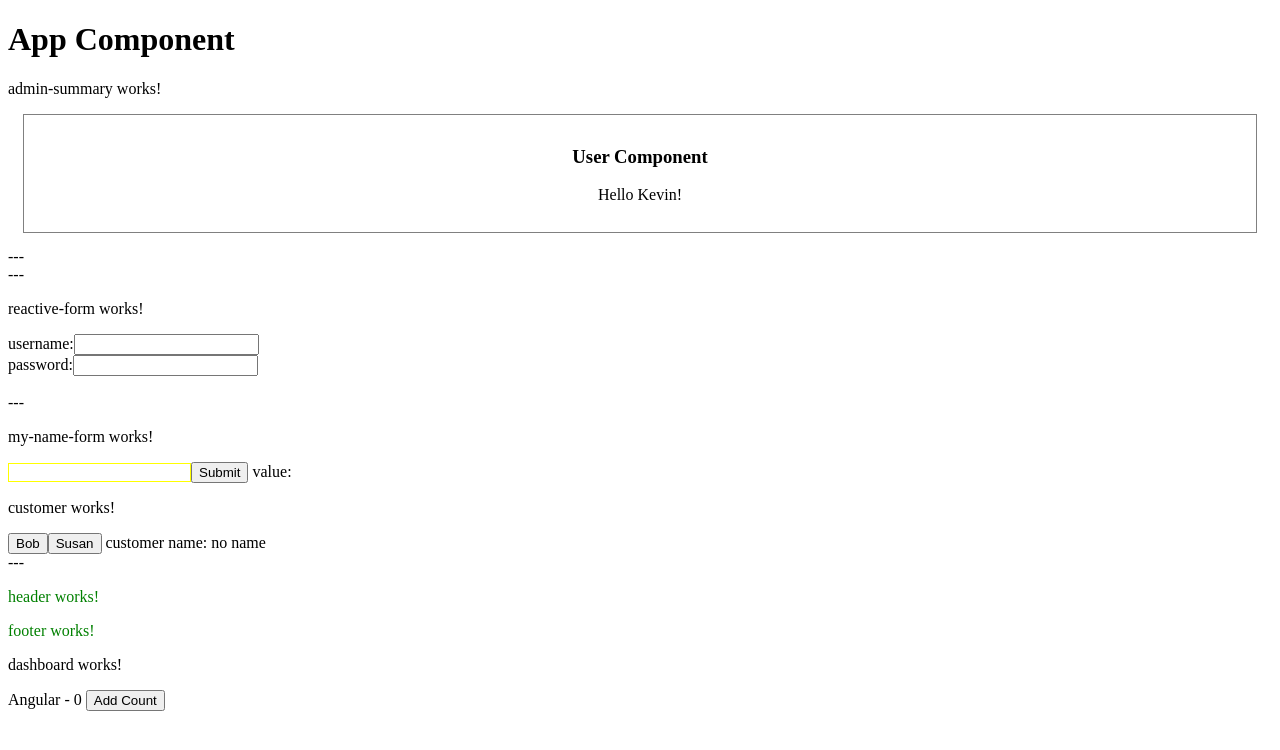
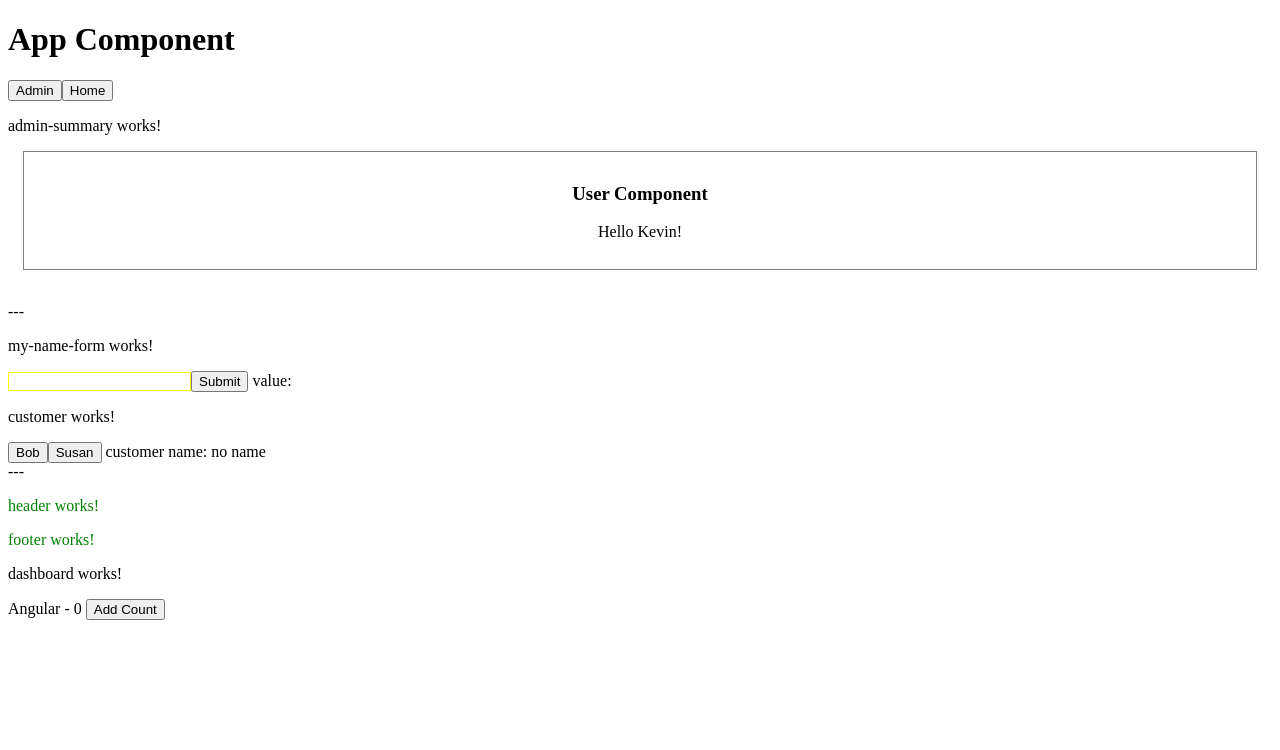
Before and after one commit to schuchard/ng-crash-course-201909, an Angular app: page /admin in a window 1280 px wide. Before the commit this address led to /. Shown: the top 750 px of the page. Built offline with nearby package versions, Linux system fonts and the light colour scheme.

Commit message:
lazy loading

```diff
--- a/src/app/+admin/admin.module.ts
+++ b/src/app/+admin/admin.module.ts
@@ -2,12 +2,18 @@ import { NgModule } from '@angular/core';
 import { CommonModule } from '@angular/common';
 import { AdminSummaryComponent } from './admin-summary/admin-summary.component';
 import { SharedModule } from '../shared/shared.module';
+import { RouterModule, Routes } from '@angular/router';
+
+const routes: Routes = [
+  {
+    path: '',
+    component: AdminSummaryComponent,
+  }
+];
 
 @NgModule({
   declarations: [AdminSummaryComponent],
   exports: [AdminSummaryComponent],
-  imports: [
-    CommonModule, SharedModule
-  ]
+  imports: [CommonModule, SharedModule, RouterModule.forChild(routes)],
 })
-export class AdminModule { }
+export class AdminModule {}
--- a/src/app/app.component.html
+++ b/src/app/app.component.html
@@ -1,22 +1,16 @@
 <h1>App Component</h1>
+<button routerLink="/admin" routerLinkActive="router-link-active">Admin</button>
+<button routerLink="/home" routerLinkActive="router-link-active">Home</button>
 
-<app-admin-summary></app-admin-summary>
----
-<br>
-
-
-
-
----
-<app-reactive-form></app-reactive-form>
-<br>
+<router-outlet></router-outlet>
+<br />
 ---
 <app-my-name-form (submitName)="handleSubmitName($event)"></app-my-name-form>
-value: {{myNameFormValue}}
-<br>
+value: {{ myNameFormValue }}
+<br />
 <app-customer (alert)="handleAlert($event)"></app-customer>
-customer name: {{customerName.name}}
-<br>
+customer name: {{ customerName.name }}
+<br />
 ---
 <app-header></app-header>
 <app-footer></app-footer>
@@ -24,4 +18,4 @@ customer name: {{customerName.name}}
   [customer]="dashboardCustomer"
   [count]="counter.asObservable() | async"
 ></app-dashboard>
-<button (click)="addCount($event)">Add Count</button>
+<button (click)="addCount()">Add Count</button>
--- a/src/app/app.module.ts
+++ b/src/app/app.module.ts
@@ -11,8 +11,18 @@ import { CustomerComponent } from './customer/customer.component';
 import { SharedModule } from './shared/shared.module';
 import { MyNameFormComponent } from './my-name-form/my-name-form.component';
 import { ReactiveFormComponent } from './reactive-form/reactive-form.component';
-import { AdminModule } from './+admin/admin.module';
+import { RouterModule, Routes } from '@angular/router';
 
+const routes: Routes = [
+  {
+    path: 'admin',
+    loadChildren: () => import('./+admin/admin.module').then((mod) => mod.AdminModule),
+  },
+  {
+    path: 'home',
+    component: ReactiveFormComponent
+  }
+];
 @NgModule({
   declarations: [
     AppComponent,
@@ -29,9 +39,9 @@ import { AdminModule } from './+admin/admin.module';
     SharedModule,
     FormsModule,
     ReactiveFormsModule,
-    AdminModule
+    RouterModule.forRoot(routes),
   ],
   providers: [],
-  bootstrap: [AppComponent]
+  bootstrap: [AppComponent],
 })
-export class AppModule { }
+export class AppModule {}
```
